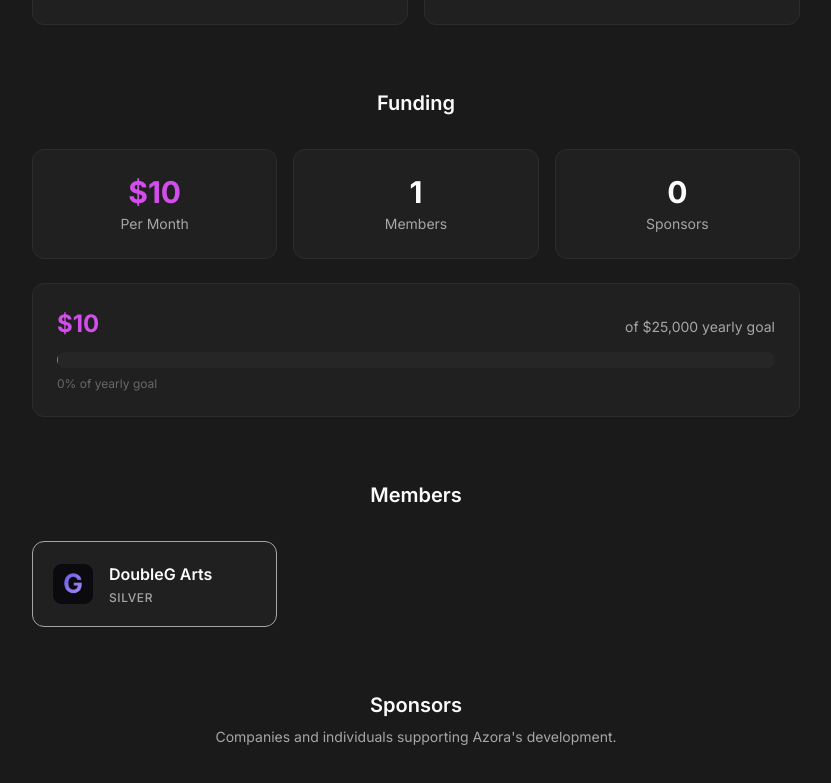
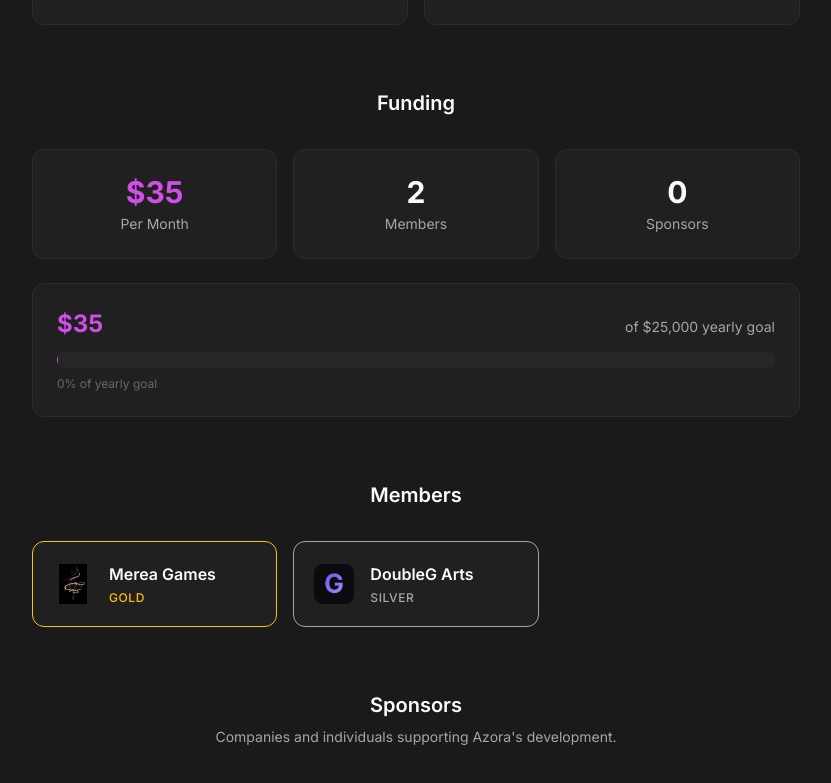
Before and after one commit to azora-tech/azora-lang-website, a React (Vite) app: page /donate in a window 1280 px wide. Shown: the part 471-1254 px from the top of the page, without its empty margins (224-1055 px from the left). Built offline with nearby package versions, Linux system fonts and the light colour scheme.

Commit message:
Add Merea Games member

```diff
--- a/index.html
+++ b/index.html
@@ -2,7 +2,7 @@
 <html lang="en">
   <head>
     <meta charset="UTF-8" />
-    <link rel="icon" type="image/svg+xml" href="/favicon.svg" />
+    <link rel="icon" type="image/png" href="/assets/azora_logo.png" />
     <meta name="viewport" content="width=device-width, initial-scale=1.0" />
     <title>Azora. A language designed for building fast and safe.</title>
     <meta name="description" content="Azora is a modern, expressive programming language with clean syntax, generics, async/await, and multi-target compilation." />
--- a/src/pages/Donate.jsx
+++ b/src/pages/Donate.jsx
@@ -27,14 +27,15 @@ const HeartIcon = () => (
 // --- Funding Stats ---
 // Update these values as donations come in
 const fundingGoal = 25000 // yearly goal in USD
-const perMonth = 10      // current monthly donations in USD
-const members = 1        // total supporting members
+const perMonth = 35      // current monthly donations in USD
+const members = 2        // total supporting members
 const sponsorCount = 0   // number of sponsors
 
 // --- Members ---
 // Add members here: { name, tier }
 // Tiers: 'platinum', 'gold', 'silver', 'bronze'
 const membersList = [
+  { name: 'Merea Games', tier: 'gold', logo: '/assets/merea_logo.jpeg', href: 'https://mereagames.com' },
   { name: 'DoubleG Arts', tier: 'silver', logo: '/assets/dga.png', href: 'https://doublegarts.eu' },
 ]
 
```
Also changed, not shown: assets/merea_logo.jpeg (added), public/assets/merea_logo.jpeg (added).
